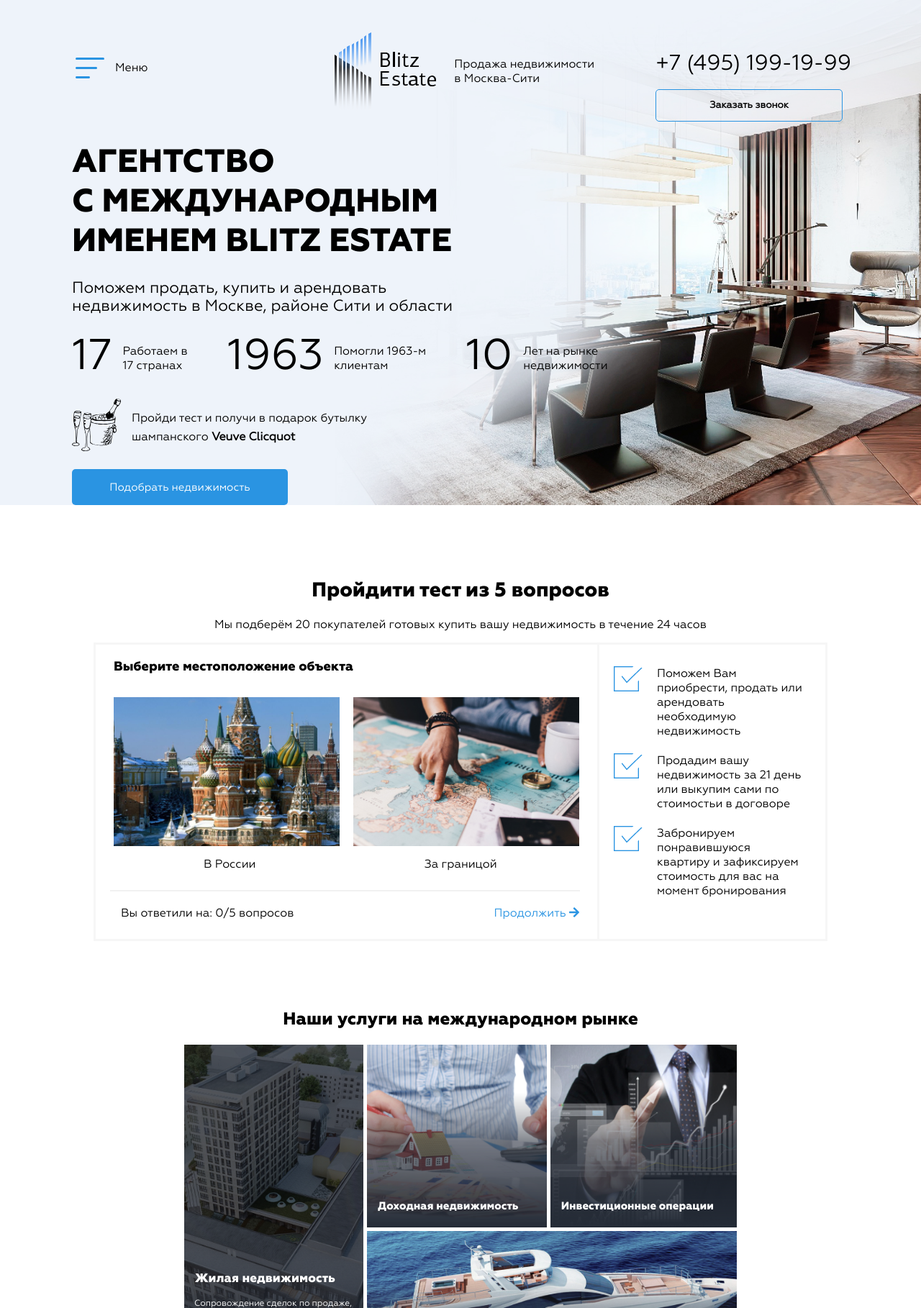
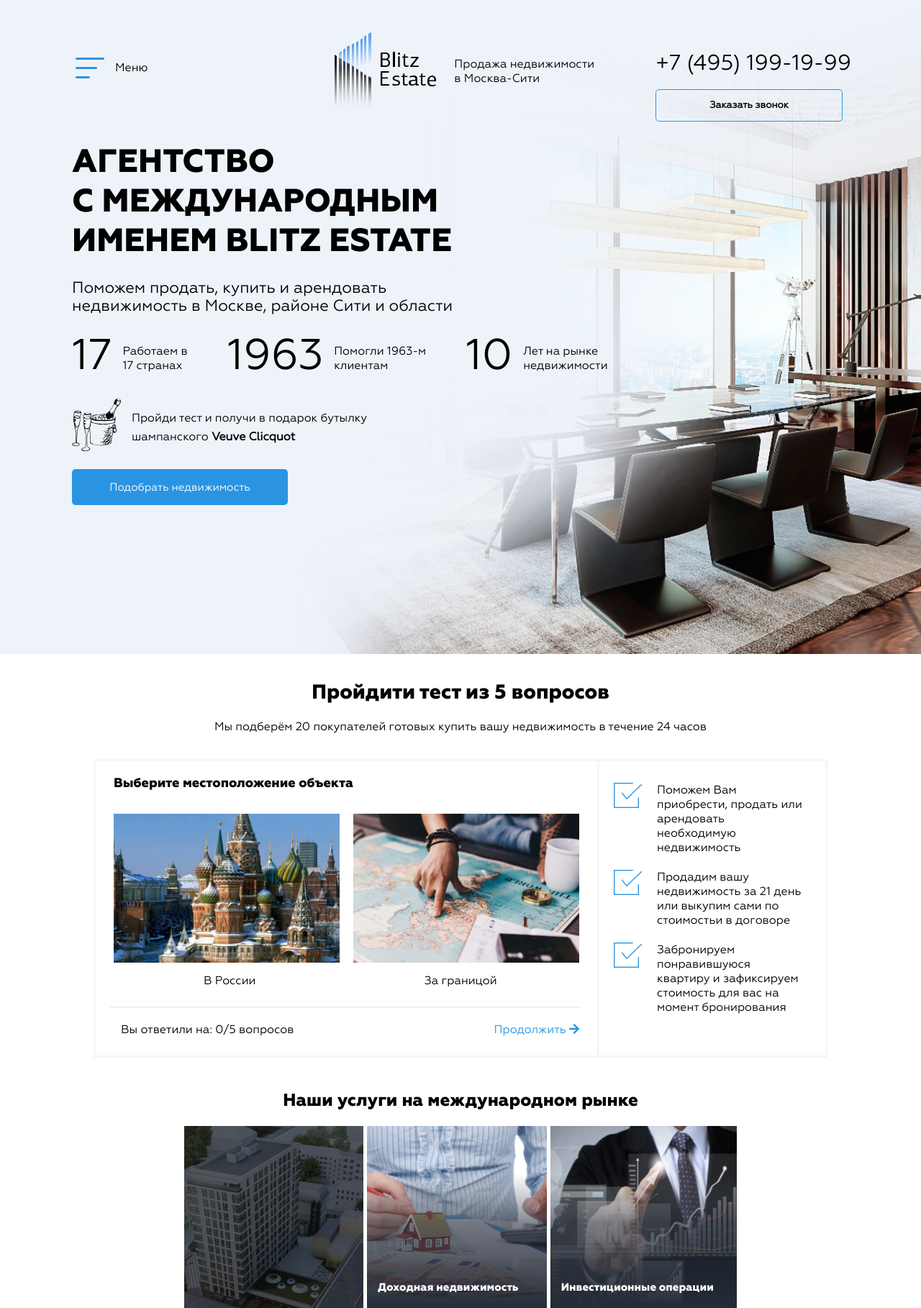
Before and after one commit to aram1l7/blitz, a PHP site: page / in a window 1280 px wide. Shown: the top 1818 px of the page at 72% size. Run offline with PHP 8.4, Linux system fonts and the light colour scheme; some web fonts are replaced.

Commit message:
another fix

```diff
--- a/css/style.css
+++ b/css/style.css
@@ -104,7 +104,7 @@ header .navigation {
 
 .herosection {
   display: flex;
-  max-height: 120vh;
+  height: 120vh;
   min-height: 500px;
   position: relative;
   z-index: 1;
@@ -212,11 +212,11 @@ header .navigation {
   display: flex;
   justify-content: center;
   align-items: center;
-  max-height: 90vh;
-  min-height: 800px;
+  max-height: 100vh;
   position: relative;
   z-index: 1;
-  margin-top:-50px;
+  margin-top:30px;
+  margin-bottom:35px;
 }
 
 
@@ -263,6 +263,8 @@ header .navigation {
 
 .maps {
   display: flex;
+  margin-bottom: 10px;
+  margin-top:20px;
 }
 .map1 {
   background: #ffffff;
@@ -323,7 +325,6 @@ header .navigation {
   font-size: 24px;
   font-family: Geometrica;
   text-align: center;
-  margin-top: -50px;
   margin-bottom: 20px;
 }
 
@@ -449,11 +450,13 @@ header .navigation {
 
 .apartment {
   max-height: 375vh;
+
 }
 
 .moscow-city {
   text-align: center;
   line-height: 35px;
+  margin-top: 30px;
 }
 .moscow-city h2 {
   font-family: Geometrica;
```
